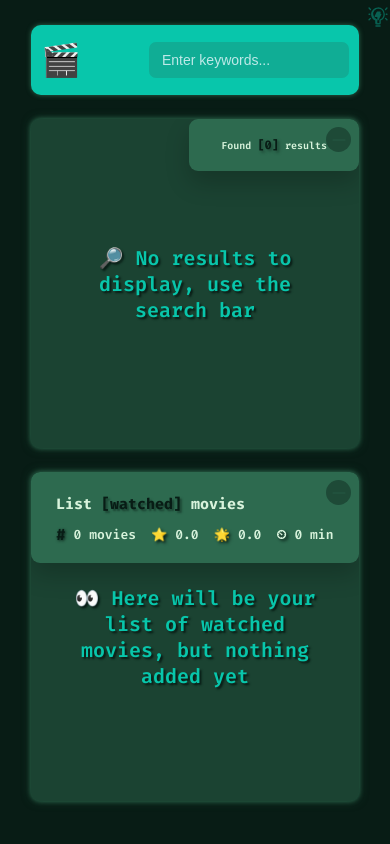
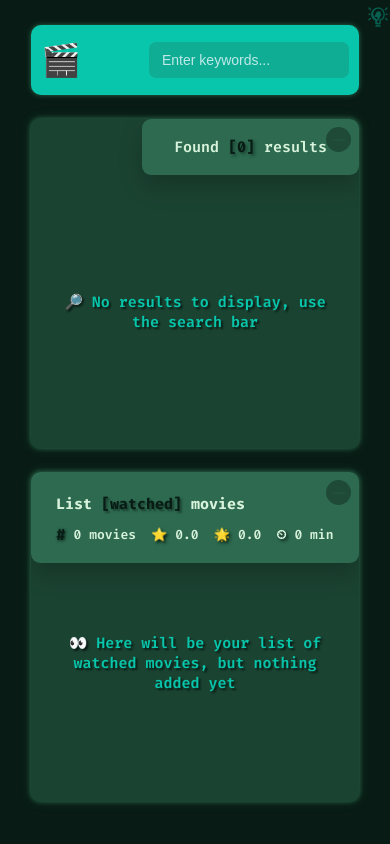
Before and after one commit to bakNa2t/moviebox, a React (Vite) app: page / in a window 390 px wide. Built offline with nearby package versions, Linux system fonts and the light colour scheme.

Commit message:
Update ErrorMessageh styles for media queries

```diff
--- a/src/components/ErrorMessage.module.css
+++ b/src/components/ErrorMessage.module.css
@@ -10,3 +10,11 @@
   color: var(--color-primary);
   text-shadow: 2px 2px 2px var(--color-background-900);
 }
+
+@media (max-width: 435px) {
+  .error {
+    font-size: 1.5rem;
+    transform: translate(-50%, -60%);
+    top: 60%;
+  }
+}
--- a/src/components/Search.module.css
+++ b/src/components/Search.module.css
@@ -29,6 +29,6 @@
     padding: 1rem 1.3rem;
   }
   .search:focus {
-    width: 30rem;
+    width: 25rem;
   }
 }
--- a/src/components/SearchResults.module.css
+++ b/src/components/SearchResults.module.css
@@ -13,11 +13,11 @@
   text-shadow: 2px 2px 3px var(--color-background-500);
 }
 
-@media (max-width: 435px) {
+/* @media (max-width: 435px) {
   .search-results {
     font-size: 1rem;
   }
   .search-results strong {
     font-size: 1.2rem;
   }
-}
+} */
```
